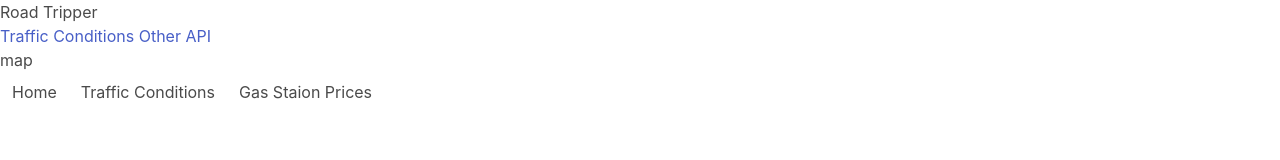
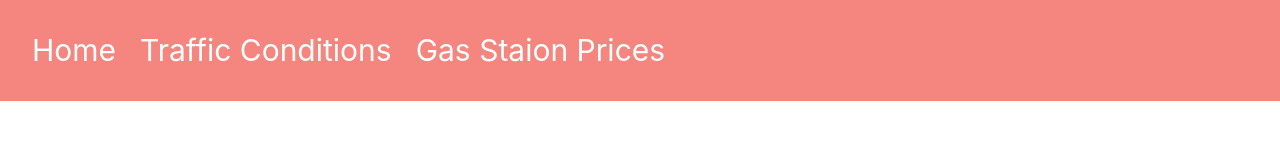
Before and after one commit to BrennerLJ/road-trip-app, a plain HTML site: page index1.html in a window 1280 px wide. Drawn offline with nearby package versions, Linux system fonts and the light colour scheme; no server answers.

Commit message:
add style to nav

```diff
--- a/index1.html
+++ b/index1.html
@@ -9,13 +9,6 @@
     <title>Road Tripper Homepage</title>
   </head>
   <body>
-
-    <header>Road Tripper</header>
-
-    <a class=links href="index2.html">Traffic Conditions</a>
-    <a class=links href="index3.html">Other API</a>
-<div id="map">map</div>
-
     <main>
     <nav>
       <div id="navbarBasicExample" class="navbar-menu">
--- a/style.css
+++ b/style.css
@@ -0,0 +1,16 @@
+.navbar-menu{
+    background-color: rgb(245, 134, 127);
+    padding: 20px;
+
+}
+a.navbar-item{
+    color: white;
+    font-size: 30px;
+    text-align: center;
+}
+a.navbar-item:hover{
+    color: white;
+   transition: .03;
+   border-radius: 3px;
+   background-color: rgb(248, 108, 108);
+}
```
